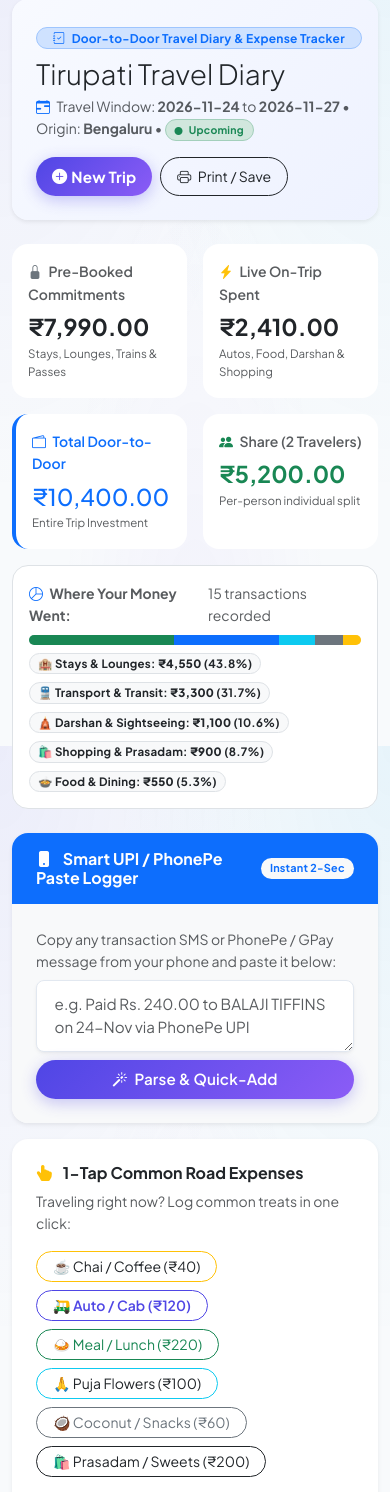
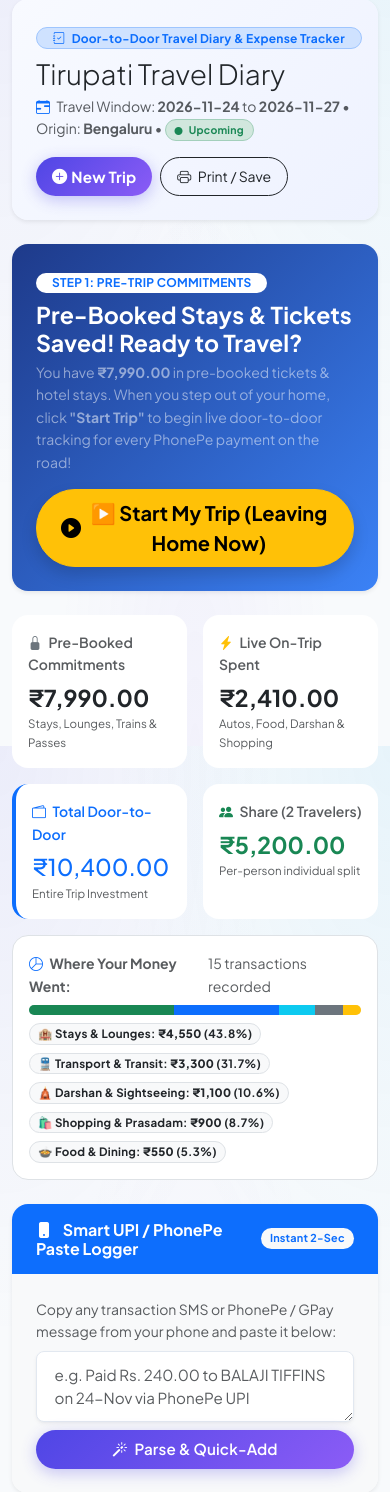
Before and after one commit to chowdary-yashwanth18/TripTics, a Flask app: page /trip-diary in a window 390 px wide. Shown: the part 98-1590 px from the top of the page. Run offline with Flask 3, Linux system fonts and the light colour scheme.

Commit message:
feat: interactive Start Trip / End Trip controller and live PhonePe expense tracking workflow

```diff
--- a/app.py
+++ b/app.py
@@ -426,6 +426,23 @@ def trip_delete_expense():
     return redirect(url_for('trip_diary', trip_id=trip_id))
 
 
+@app.route('/trip-diary/update-status', methods=['POST'])
+def trip_update_status():
+    """Update trip status (Planned, In-Transit (Live), Completed)."""
+    from utils.trip_tracker import update_trip_status
+    trip_id = request.form.get('trip_id', '').strip()
+    new_status = request.form.get('status', '').strip()
+    if trip_id and new_status:
+        update_trip_status(trip_id, new_status)
+        if new_status == 'In-Transit (Live)':
+            flash('🟢 Trip Started! Every PhonePe / UPI payment you log will now be tracked live in your Door-to-Door ledger.', 'success')
+        elif new_status == 'Completed':
+            flash('🏁 Trip Completed! You have safely returned home. Here is your final door-to-door budget breakdown.', 'info')
+        else:
+            flash(f'Trip status updated to {new_status}.', 'info')
+    return redirect(url_for('trip_diary', trip_id=trip_id))
+
+
 @app.route('/api/trip-diary/parse-sms', methods=['POST'])
 def trip_parse_sms():
     """API endpoint to parse PhonePe / UPI / Bank SMS text."""
--- a/templates/trip_diary.html
+++ b/templates/trip_diary.html
@@ -49,6 +49,82 @@
             </div>
         </div>
     </div>
+
+    {# ── Interactive Trip Journey Status Controller (Start Trip / End Trip) ── #}
+    {% if details.trip.status == 'In-Transit (Live)' %}
+    <div class="col-12">
+        <div class="card border-0 shadow-sm rounded-4 p-4 text-white overflow-hidden position-relative" style="background: linear-gradient(135deg, #065f46 0%, #10b981 100%);">
+            <div class="d-flex flex-wrap justify-content-between align-items-center gap-3">
+                <div>
+                    <span class="badge bg-white text-success fw-bold rounded-pill px-3 py-1 mb-2 d-inline-flex align-items-center gap-1 shadow-xs">
+                        <span class="spinner-grow spinner-grow-sm text-success" style="width: 0.6rem; height: 0.6rem;"></span>
+                        🟢 LIVE ON-ROAD TRACKING ACTIVE
+                    </span>
+                    <h3 class="fw-bold mb-1">Trip is In-Progress! Tracking Door-to-Door Expenses</h3>
+                    <p class="mb-0 text-white-50 small">
+                        From your doorstep to {{ details.trip.destination }} and back: every PhonePe, UPI, and cash spend is recorded here.
+                        {% if details.trip.started_at %} • Started: <strong>{{ details.trip.started_at }}</strong>{% endif %}
+                    </p>
+                </div>
+                <div class="d-flex flex-wrap gap-2">
+                    <a href="#smsInput" class="btn btn-light rounded-pill px-3 py-2 fw-bold text-success shadow-xs d-flex align-items-center gap-1" onclick="document.getElementById('smsInput').focus();">
+                        <i class="bi bi-phone-fill"></i> + Log PhonePe Expense
+                    </a>
+                    <form action="{{ url_for('trip_update_status') }}" method="POST" onsubmit="return confirm('Have you reached back home? This will finish the trip and calculate the final budget split.');">
+                        <input type="hidden" name="trip_id" value="{{ details.trip.id }}">
+                        <input type="hidden" name="status" value="Completed">
+                        <button type="submit" class="btn btn-outline-light rounded-pill px-4 py-2 fw-bold shadow-xs d-flex align-items-center gap-2">
+                            <i class="bi bi-house-check-fill"></i> 🏁 Reached Back Home (Finish Trip)
+                        </button>
+                    </form>
+                </div>
+            </div>
+        </div>
+    </div>
+    {% elif details.trip.status == 'Completed' %}
+    <div class="col-12">
+        <div class="card border-0 shadow-sm rounded-4 p-4 text-white overflow-hidden position-relative" style="background: linear-gradient(135deg, #1e293b 0%, #475569 100%);">
+            <div class="d-flex flex-wrap justify-content-between align-items-center gap-3">
+                <div>
+                    <span class="badge bg-white text-dark fw-bold rounded-pill px-3 py-1 mb-2">🏁 TRIP COMPLETED & BUDGET SETTLED</span>
+                    <h3 class="fw-bold mb-1">Welcome Home! Door-to-Door Budget Summary</h3>
+                    <p class="mb-0 text-white-50 small">
+                        Total spent: <strong>₹{{ "{:,.2f}".format(details.grand_total) }}</strong> (Pre-Booked: ₹{{ "{:,.2f}".format(details.prebooked_total) }} + On-Road PhonePe: ₹{{ "{:,.2f}".format(details.on_trip_total) }}). Per person share: <strong>₹{{ "{:,.2f}".format(details.per_person_share) }}</strong>.
+                        {% if details.trip.ended_at %} • Finished: <strong>{{ details.trip.ended_at }}</strong>{% endif %}
+                    </p>
+                </div>
+                <form action="{{ url_for('trip_update_status') }}" method="POST">
+                    <input type="hidden" name="trip_id" value="{{ details.trip.id }}">
+                    <input type="hidden" name="status" value="In-Transit (Live)">
+                    <button type="submit" class="btn btn-outline-light btn-sm rounded-pill px-3 py-2 fw-semibold">
+                        <i class="bi bi-arrow-repeat me-1"></i> Re-open Trip Tracking
+                    </button>
+                </form>
+            </div>
+        </div>
+    </div>
+    {% else %}
+    <div class="col-12">
+        <div class="card border-0 shadow-sm rounded-4 p-4 text-white overflow-hidden position-relative" style="background: linear-gradient(135deg, #1e3a8a 0%, #3b82f6 100%);">
+            <div class="d-flex flex-wrap justify-content-between align-items-center gap-3">
+                <div>
+                    <span class="badge bg-white text-primary fw-bold rounded-pill px-3 py-1 mb-2">STEP 1: PRE-TRIP COMMITMENTS</span>
+                    <h3 class="fw-bold mb-1">Pre-Booked Stays & Tickets Saved! Ready to Travel?</h3>
+                    <p class="mb-0 text-white-50 small">
+                        You have <strong>₹{{ "{:,.2f}".format(details.prebooked_total) }}</strong> in pre-booked tickets & hotel stays. When you step out of your home, click <strong>"Start Trip"</strong> to begin live door-to-door tracking for every PhonePe payment on the road!
+                    </p>
+                </div>
+                <form action="{{ url_for('trip_update_status') }}" method="POST">
+                    <input type="hidden" name="trip_id" value="{{ details.trip.id }}">
+                    <input type="hidden" name="status" value="In-Transit (Live)">
+                    <button type="submit" class="btn btn-warning btn-lg rounded-pill px-4 fw-bold shadow d-flex align-items-center gap-2">
+                        <i class="bi bi-play-circle-fill fs-5"></i> ▶️ Start My Trip (Leaving Home Now)
+                    </button>
+                </form>
+            </div>
+        </div>
+    </div>
+    {% endif %}
 
     {# ── Non-Judgmental Financial Clarity Cards ── #}
     <div class="col-12">
--- a/utils/trip_tracker.py
+++ b/utils/trip_tracker.py
@@ -242,16 +242,19 @@ def get_all_trips():
         on_trip_total = sum(e["amount"] for e in trip_exps if not e.get("is_prebooked", False))
         grand_total = prebooked_total + on_trip_total
 
-        # Status determination based on dates
-        status = "Planned"
-        today_str = date.today().isoformat()
-        if t.get("start_date") and t.get("end_date"):
-            if today_str < t["start_date"]:
-                status = "Upcoming"
-            elif t["start_date"] <= today_str <= t["end_date"]:
-                status = "In-Transit (Live)"
+        # Status determination: check explicit status first, otherwise date-based
+        status = t.get("status")
+        if not status:
+            today_str = date.today().isoformat()
+            if t.get("start_date") and t.get("end_date"):
+                if today_str < t["start_date"]:
+                    status = "Upcoming"
+                elif t["start_date"] <= today_str <= t["end_date"]:
+                    status = "In-Transit (Live)"
+                else:
+                    status = "Completed"
             else:
-                status = "Completed"
+                status = "Planned"
 
         results.append({
             **t,
@@ -322,15 +325,18 @@ def get_trip_details(trip_id):
     travelers = max(1, int(trip.get("travelers", 1)))
     per_person_share = round(grand_total / travelers, 2)
 
-    today_str = date.today().isoformat()
-    status = "Planned"
-    if trip.get("start_date") and trip.get("end_date"):
-        if today_str < trip["start_date"]:
-            status = "Upcoming"
-        elif trip["start_date"] <= today_str <= trip["end_date"]:
-            status = "In-Transit (Live)"
+    status = trip.get("status")
+    if not status:
+        today_str = date.today().isoformat()
+        if trip.get("start_date") and trip.get("end_date"):
+            if today_str < trip["start_date"]:
+                status = "Upcoming"
+            elif trip["start_date"] <= today_str <= trip["end_date"]:
+                status = "In-Transit (Live)"
+            else:
+                status = "Completed"
         else:
-            status = "Completed"
+            status = "Planned"
 
     return {
         "trip": {**trip, "status": status},
@@ -415,6 +421,22 @@ def delete_trip(trip_id):
     data["expenses"] = [e for e in data["expenses"] if e.get("trip_id") != trip_id]
     _save_data(data)
     return True
+
+
+def update_trip_status(trip_id, new_status):
+    """Updates the explicit trip status (Planned, In-Transit (Live), Completed)."""
+    data = _load_data()
+    now_str = datetime.now().strftime("%d-%b %I:%M %p")
+    for t in data.get("trips", []):
+        if t["id"] == trip_id:
+            t["status"] = new_status
+            if new_status == "In-Transit (Live)":
+                t["started_at"] = now_str
+            elif new_status == "Completed":
+                t["ended_at"] = now_str
+            _save_data(data)
+            return True
+    return False
 
 
 # ==============================================================================
```
